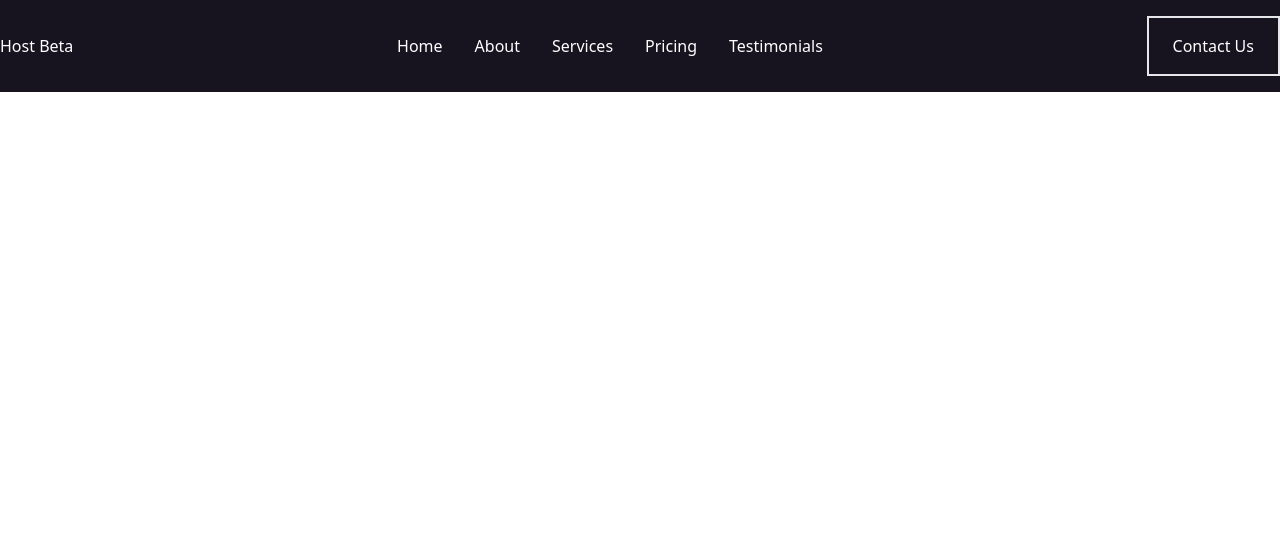
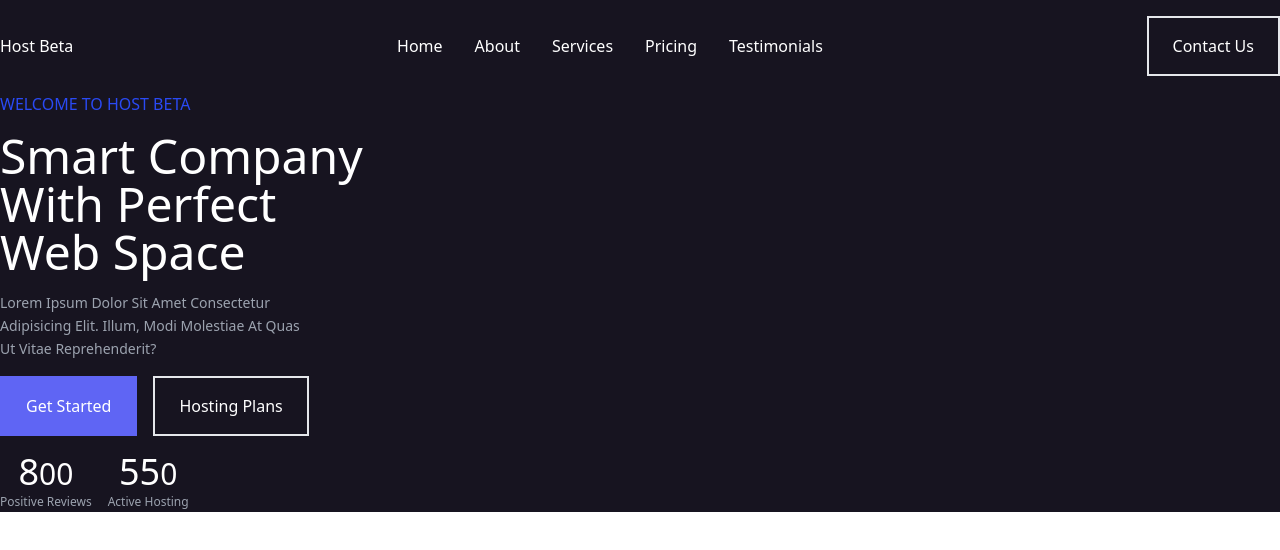
Before and after one commit to pilentboy/Host-Service, a website: page index.html in a window 1280 px wide. Drawn offline with Linux system fonts and the light colour scheme.

Commit message:
add header left items

```diff
--- a/index.html
+++ b/index.html
@@ -14,6 +14,7 @@
 <body>
     <!-- HEADER -->
     <header id="header" class="text-white  bg-primary capitalize">
+
         <!--nav-->
         <nav id="nav" class="container mx-auto   flex items-center justify-between bg-red py-4 ">
 
@@ -30,9 +31,48 @@
             </ul>
 
             <!-- Contact Us-->
-            <a href="#" class="border-2 py-4 px-6 hover:bg-blue  duration-500 hover:border-blue" >Contact Us</a>
+            <a href="#" class="btn" >Contact Us</a>
 
         </nav>
+
+        <!-- header welcome -->
+        <div class="container mx-auto">
+            <!-- left -->
+            <div class=" md:w-2/5 flex flex-col space-y-4 ">
+                <span class="uppercase text-blue font-medium   text-base  ">Welcome to HOST beta</span>
+
+                <h1 class="text-5xl font-medium   ">
+                    smart company<br> with perfect <br> web space
+                </h1>
+
+                <p class="leading-relaxed text-gray-400 text-sm md:w-3/5">
+                    Lorem ipsum dolor sit amet consectetur adipisicing elit. Illum, modi molestiae at quas ut vitae reprehenderit?
+                </p>
+
+                <div class="flex space-x-4 ">
+                    <a href="#" class="btn bg-purple border-purple ">Get Started</a>
+                    <a href="#" class="btn">hosting plans</a>
+                </div>
+
+                <div class="flex space-x-4 ">
+
+                    <div class="flex flex-col text-center">
+                        <h2 class="text-4xl font-medium">8<span class="   text-3xl">00</span></h2>
+                        <span class="leading-relaxed text-gray-400  text-xs    ">
+                            positive reviews
+                        </span>
+                    </div>
+
+                    <div class="flex flex-col text-center">
+                        <h2 class="text-4xl font-medium">55<span class="   text-3xl  ">0</span></h2>
+                        <span class="leading-relaxed text-gray-400  text-xs ">
+                            active hosting
+                        </span>
+                    </div>
+                </div>
+
+            </div>
+        </div>
     </header>
 </body>
 </html>
--- a/input/tailwind.css
+++ b/input/tailwind.css
@@ -9,7 +9,9 @@
 
 
 @layer components{
-
+    .btn{
+        @apply border-2 py-4 px-6 hover:bg-purple  duration-500 hover:border-purple
+    }
 }
 
 @layer utilities{
```
Also changed, not shown: public/css/style.css.
